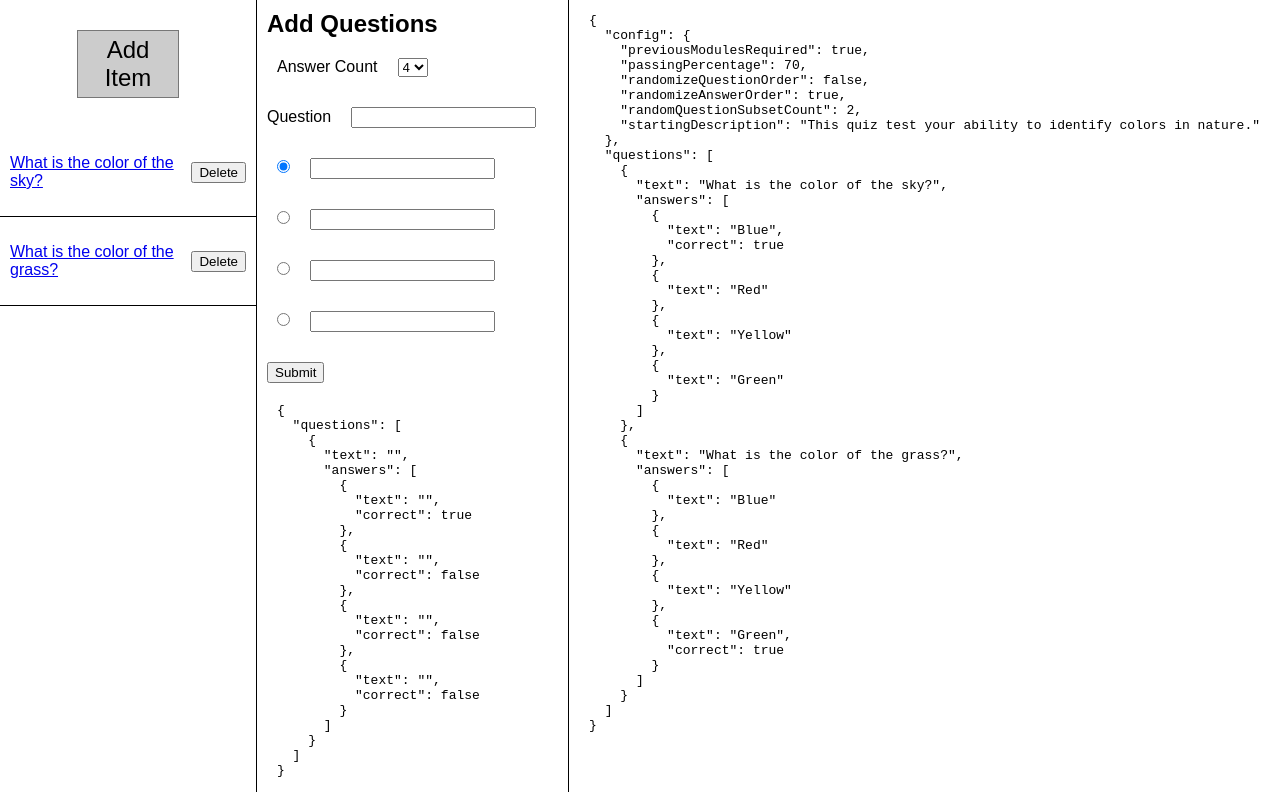
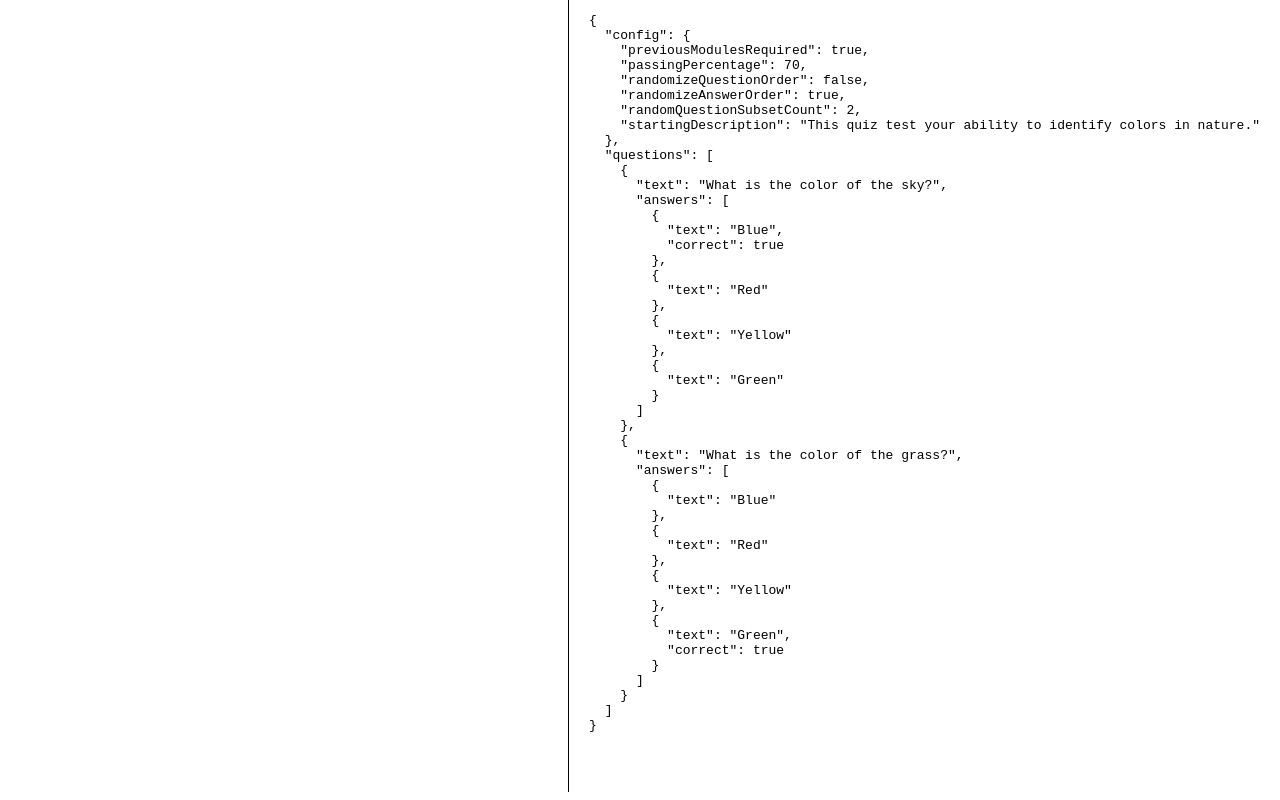
Before and after one commit to cjszk/yi-quiz, a React (Create React App) app: page / in a window 1280 px wide. Built offline with nearby package versions, Linux system fonts and the light colour scheme.

Commit message:
redoing layout

```diff
--- a/src/App.js
+++ b/src/App.js
@@ -1,23 +1,23 @@
 import React, { Component } from 'react';
 import { Route, withRouter } from 'react-router-dom';
 
-import QuestionNav from './components/questionNav';
-import AddQuestionForm from './components/addQuestion';
-import EditQuestionForm from './components/editQuestion';
+import QuestionNav from './components/old/questionNav';
+import AddQuestionForm from './components/old/addQuestion';
+import EditQuestionForm from './components/old/editQuestion';
 import EntireJSONView from './components/entireJSONView';
 
-class QuizMaker extends Component {
+class App extends Component {
 
     render() {
         return (
           <div className="quiz-maker">
-            <QuestionNav/>
+            {/* <QuestionNav/>
             <Route exact path="/" component={AddQuestionForm} />
-            <Route exact path="/edit" component={EditQuestionForm} />
+            <Route exact path="/edit" component={EditQuestionForm} /> */}
             <EntireJSONView/>
           </div>
         );
     }
 }
 
-export default withRouter(QuizMaker);
+export default withRouter(App);
--- a/src/components/addQuestion.js
+++ b/src/components/old/addQuestion.js
@@ -1,7 +1,7 @@
 import React from 'react';
 import {connect} from 'react-redux';
 import { Field, reduxForm, focus } from 'redux-form';
-import { updateQuestions } from '../actions/questions';
+import { updateQuestions } from '../../actions/questions';
 
 import JSONView from './JSONView';
 
@@ -13,9 +13,9 @@ export class AddQuestionForm extends React.Component {
             question: '',
             answers: [
                 {text: '', correct: true},
-                {text: '', correct: false},
-                {text: '', correct: false},
-                {text: '', correct: false},
+                {text: ''},
+                {text: ''},
+                {text: ''},
             ],
             answerCount: 4,
             selectedAnswer: 1,
@@ -36,9 +36,9 @@ export class AddQuestionForm extends React.Component {
             question: '',
             answers: [
                 {text: '', correct: true},
-                {text: '', correct: false},
-                {text: '', correct: false},
-                {text: '', correct: false},
+                {text: ''},
+                {text: ''},
+                {text: ''},
             ]
         })
     }
@@ -52,7 +52,7 @@ export class AddQuestionForm extends React.Component {
         } else {
             let answers = this.state.answers.slice();
             for (let i=this.state.answerCount; i<value; i++) {
-                answers.push({text: '', correct: false});
+                answers.push({text: ''});
             }
             this.setState({
                 answerCount: value,
@@ -76,7 +76,7 @@ export class AddQuestionForm extends React.Component {
                     <input checked={checked} type="radio"
                     onChange={() => {
                         let answers = this.state.answers.slice();
-                        answers[this.state.selectedAnswer-1] = {text: answers[this.state.selectedAnswer-1].text, correct: false}
+                        answers[this.state.selectedAnswer-1] = {text: answers[this.state.selectedAnswer-1].text}
                         answers[i-1] = {text: answers[i-1].text, correct: true};
                         console.log(answers)
                         this.setState({answers: answers, selectedAnswer: i})
@@ -87,7 +87,10 @@ export class AddQuestionForm extends React.Component {
                     name={"answer-" + String(i)}
                     onChange = {(event) => {
                         let answers = this.state.answers.slice();
-                        answers[i-1] = {text: event.target.value, correct: correct};
+                        if (correct)
+                            answers[i-1] = {text: event.target.value, correct: correct};
+                        else
+                            answers[i-1] = {text:event.target.value}
                         this.setState({answers})
                     }}
                     value={this.state.answers[i-1].text}
@@ -133,7 +136,6 @@ export class AddQuestionForm extends React.Component {
                     type="submit">
                     Submit
                 </button>
-                <JSONView parentState={this.state}/>
             </form>
         );
     }
--- a/src/components/editQuestion.js
+++ b/src/components/old/editQuestion.js
@@ -14,9 +14,9 @@ export class EditQuestionForm extends React.Component {
             question: '',
             answers: [
                 {text: '', correct: true},
-                {text: '', correct: false},
-                {text: '', correct: false},
-                {text: '', correct: false},
+                {text: ''},
+                {text: ''},
+                {text: ''},
             ],
             answerCount: 4,
             selectedAnswer: 1,
@@ -44,7 +44,7 @@ export class EditQuestionForm extends React.Component {
         } else {
             let answers = this.state.answers.slice();
             for (let i=this.state.answerCount; i<value; i++) {
-                answers.push({text: '', correct: false});
+                answers.push({text: ''});
             }
             this.setState({
                 answerCount: value,
@@ -69,7 +69,7 @@ export class EditQuestionForm extends React.Component {
                     onChange={() => {
                         let answers = this.state.answers.slice();
                         if (answers.length >= this.state.selectedAnswer) {
-                            answers[this.state.selectedAnswer-1] = {text: answers[this.state.selectedAnswer-1].text, correct: false}
+                            answers[this.state.selectedAnswer-1] = {text: answers[this.state.selectedAnswer-1].text}
                         }
                         answers[i-1] = {text: answers[i-1].text, correct: true};
                         this.setState({answers: answers, selectedAnswer: i})
@@ -157,7 +157,6 @@ export class EditQuestionForm extends React.Component {
                     type="submit">
                     Submit
                 </button>
-                <JSONView parentState={this.state}/>
             </form>
         );
     }
--- a/src/index.css
+++ b/src/index.css
@@ -4,7 +4,7 @@ body {
   font-family: sans-serif;
 }
 
-.add-item-button {
+/* .add-item-button {
   display: block;
   width: 35%;
   text-decoration: none;
@@ -15,9 +15,9 @@ body {
   border: 1px solid #777;
   background-color: #ccc;
   text-align: center;
-}
+} */
 
-.quiz-maker-add-form, .quiz-maker-edit-form {
+/* .quiz-maker-add-form, .quiz-maker-edit-form {
   display: inline-block;
   vertical-align: top;
 }
@@ -42,7 +42,7 @@ body {
   flex-direction: row;
   justify-content: space-around;
   align-items: center;
-}
+} */
 
 .form-error {
   display: none;
```
Also changed, not shown: src/components/configurations.js (+26 -13 lines), src/components/questionEditor.js (added, +27 -0 lines), src/components/quizMaker.js (added, +19 -0 lines), src/components/old/JSONView.js (renamed from src/components/JSONView.js), src/components/old/questionNav.js (renamed from src/components/questionNav.js), 1 other file (tests, documents, lock files or other folders).
